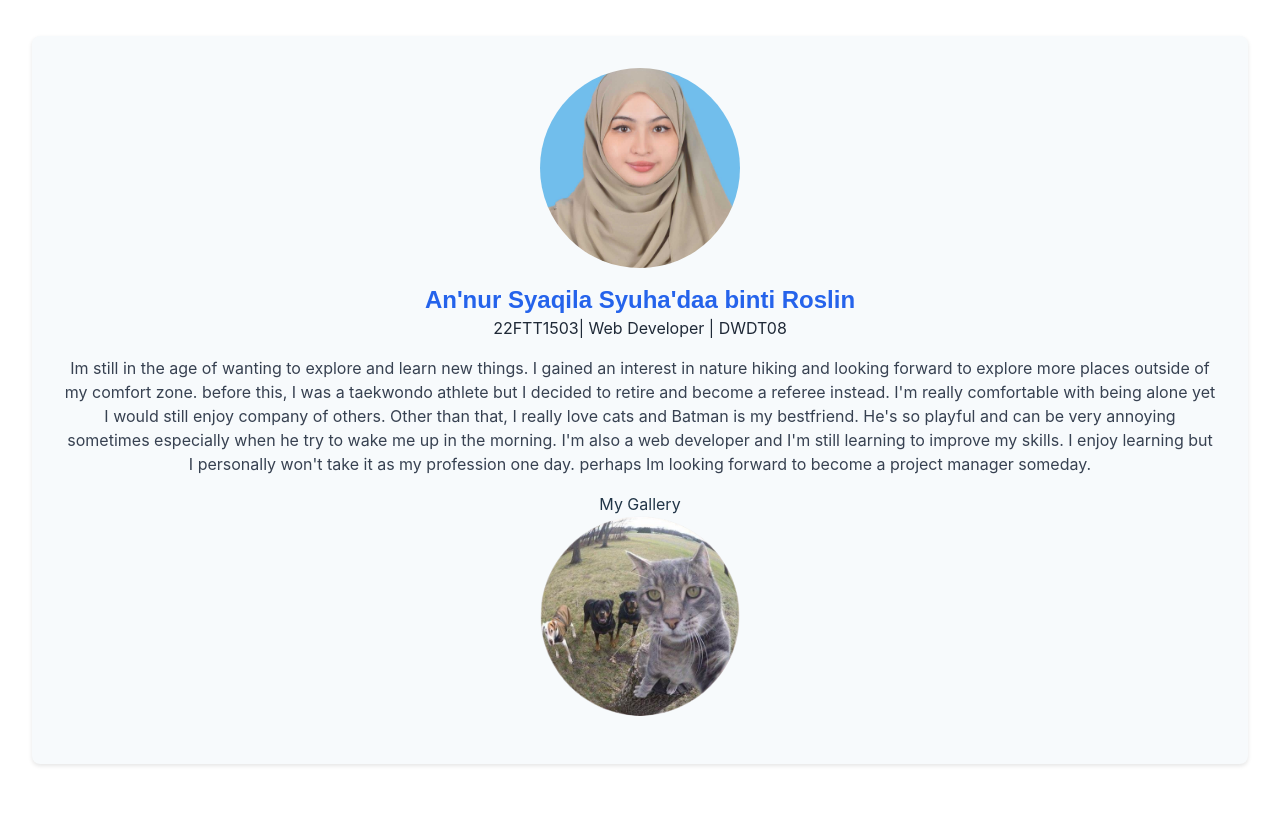
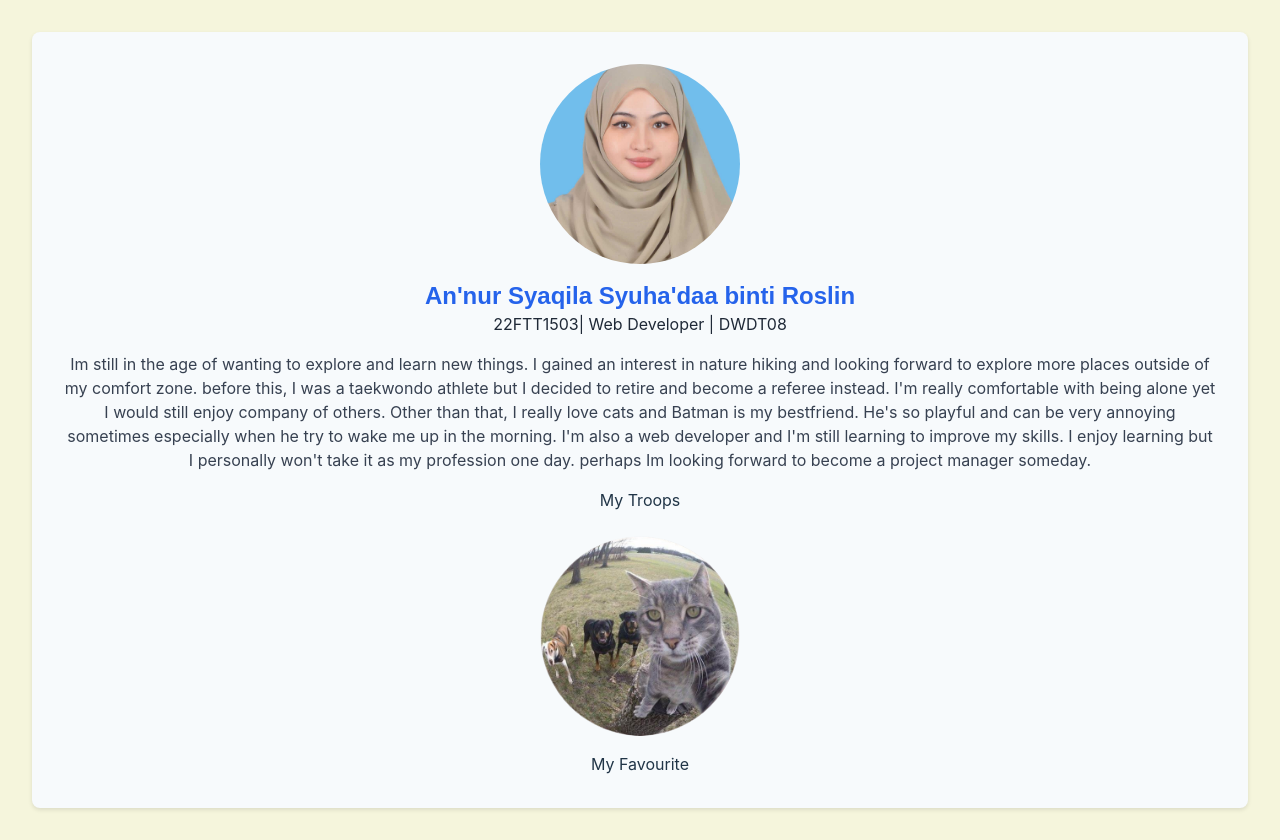
Before and after one commit to AnnurSyaqila/Wadt_AS3, a Vue app: page / in a window 1280 px wide. Before the commit the page ends 800 px from the top, so only its background shows below. Built offline with nearby package versions, Linux system fonts and the light colour scheme.

Commit message:
added new image

```diff
--- a/src/App.vue
+++ b/src/App.vue
@@ -26,12 +26,14 @@
         manager someday.
       </p>
 
-      <h2>My Gallery</h2>
+      <h2>My Troops</h2>
+      <br />
       <img
         src="./assets/Cat.png"
         class="profile-image mb-4"
         alt="Profile Picture"
       />
+      <h2>My Favourite</h2>
     </div>
   </div>
 </template>
--- a/src/style.css
+++ b/src/style.css
@@ -29,6 +29,7 @@ body {
   place-items: center;
   min-width: 320px;
   min-height: 100vh;
+  background-color: beige;
 }
 h1 {
   font-size: 3.2em;
```
